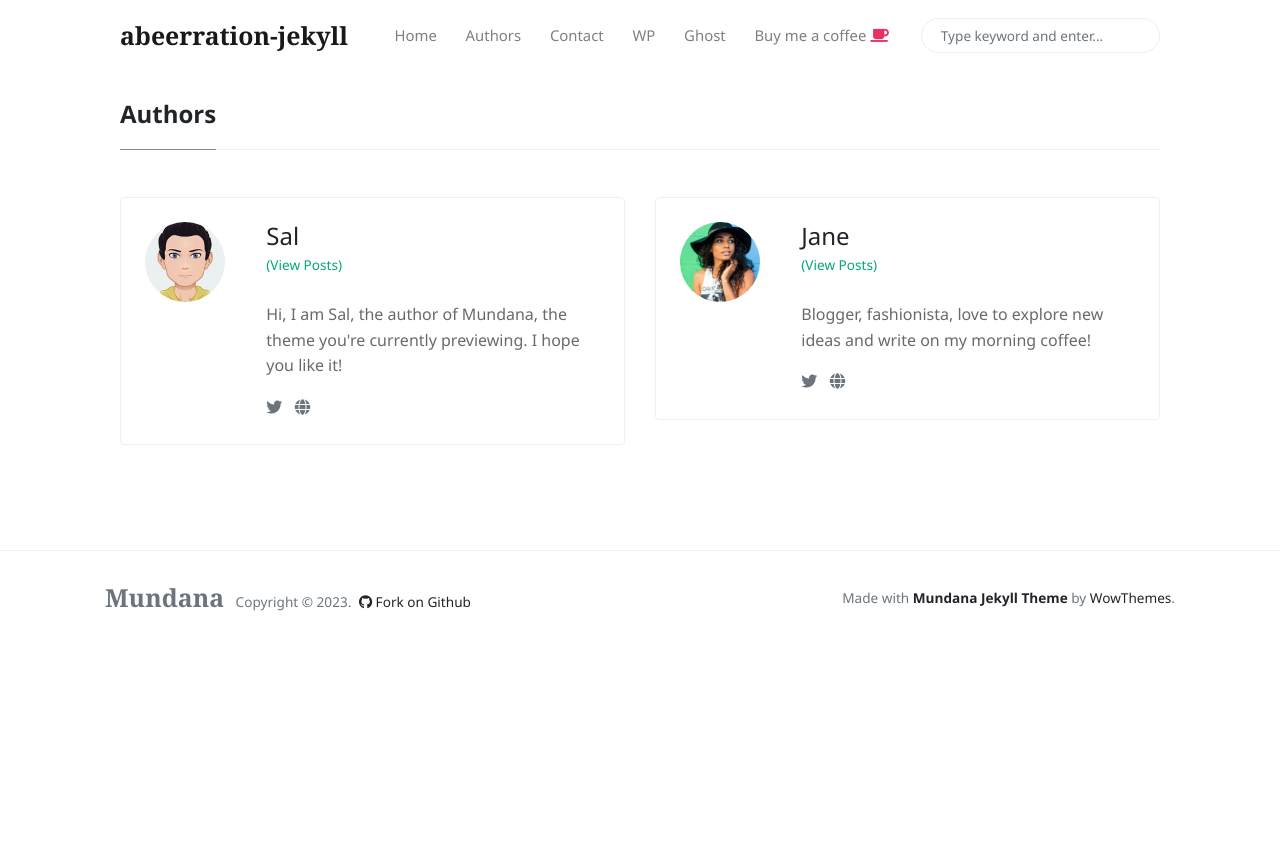
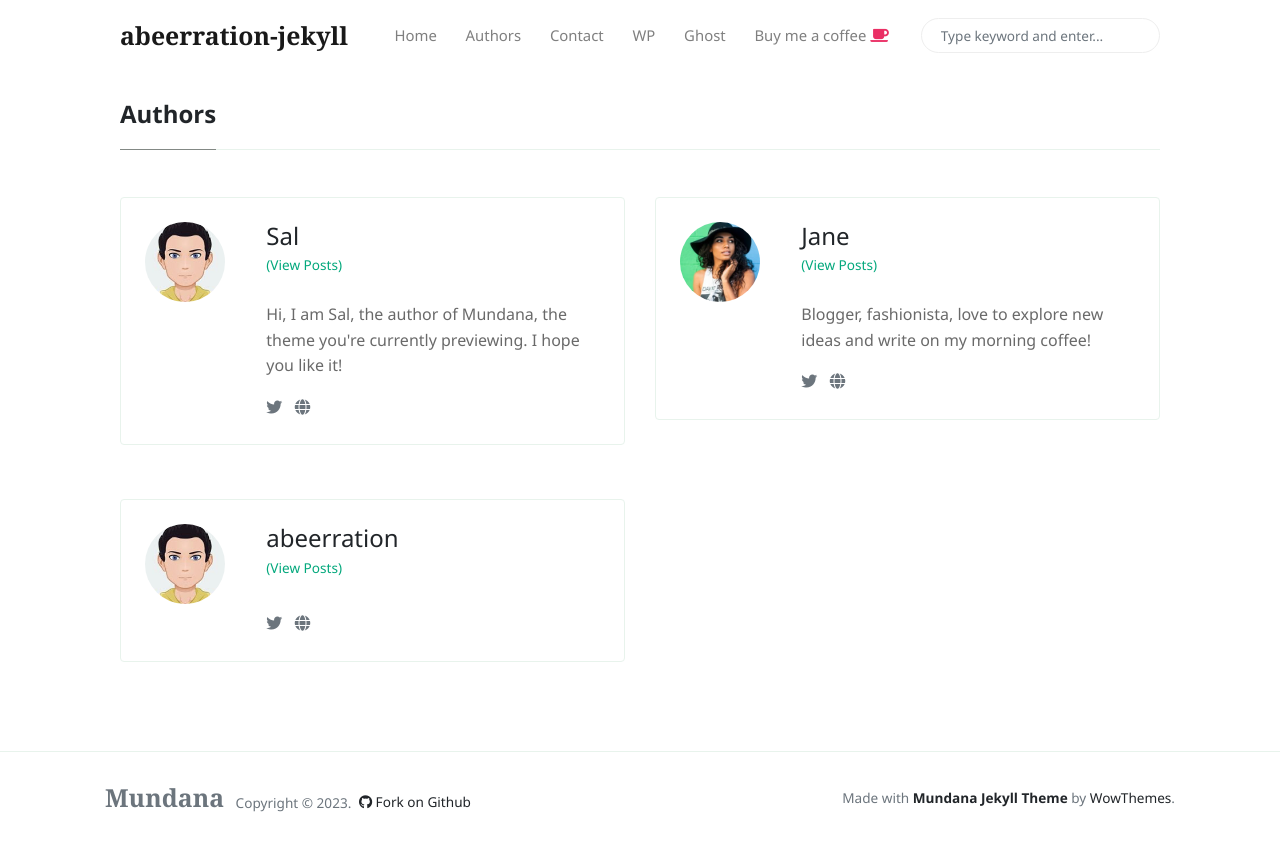
Before and after one commit to abeerration/abeerration-jekyll, a Jekyll site: the page built from _pages/authors-list.html, in a window 1280 px wide. Shown: the top 851 px of the page. Built offline with Jekyll 4.4.1, drawn with Linux system fonts in a browser that asks for light colours; nearby versions of some CDN libraries.

Commit message:
Add user: abeerration

```diff
--- a/_config.yml
+++ b/_config.yml
@@ -35,6 +35,14 @@ authors:
       email:          fakemail@gmail.com
       twitter:        https://twitter.com/wowthemesnet
 
+    abeerration:
+      name:           abeerration
+      site:           https://abeerration.github.io
+      avatar:         /assets/images/avatar1.jpg
+      bio:            ""
+      email:
+      twitter:
+
 # Defaults
 defaults:
 
```
